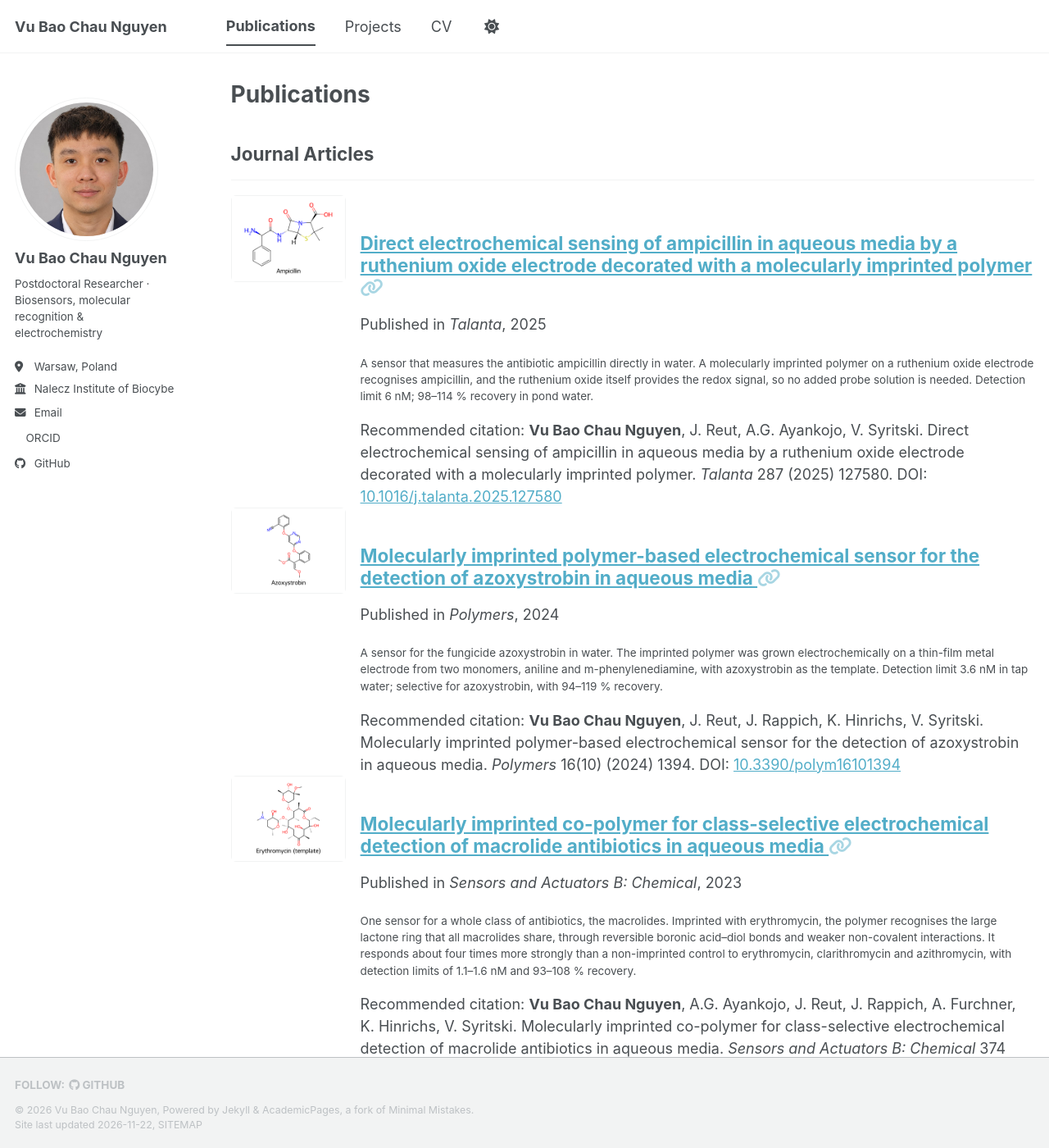
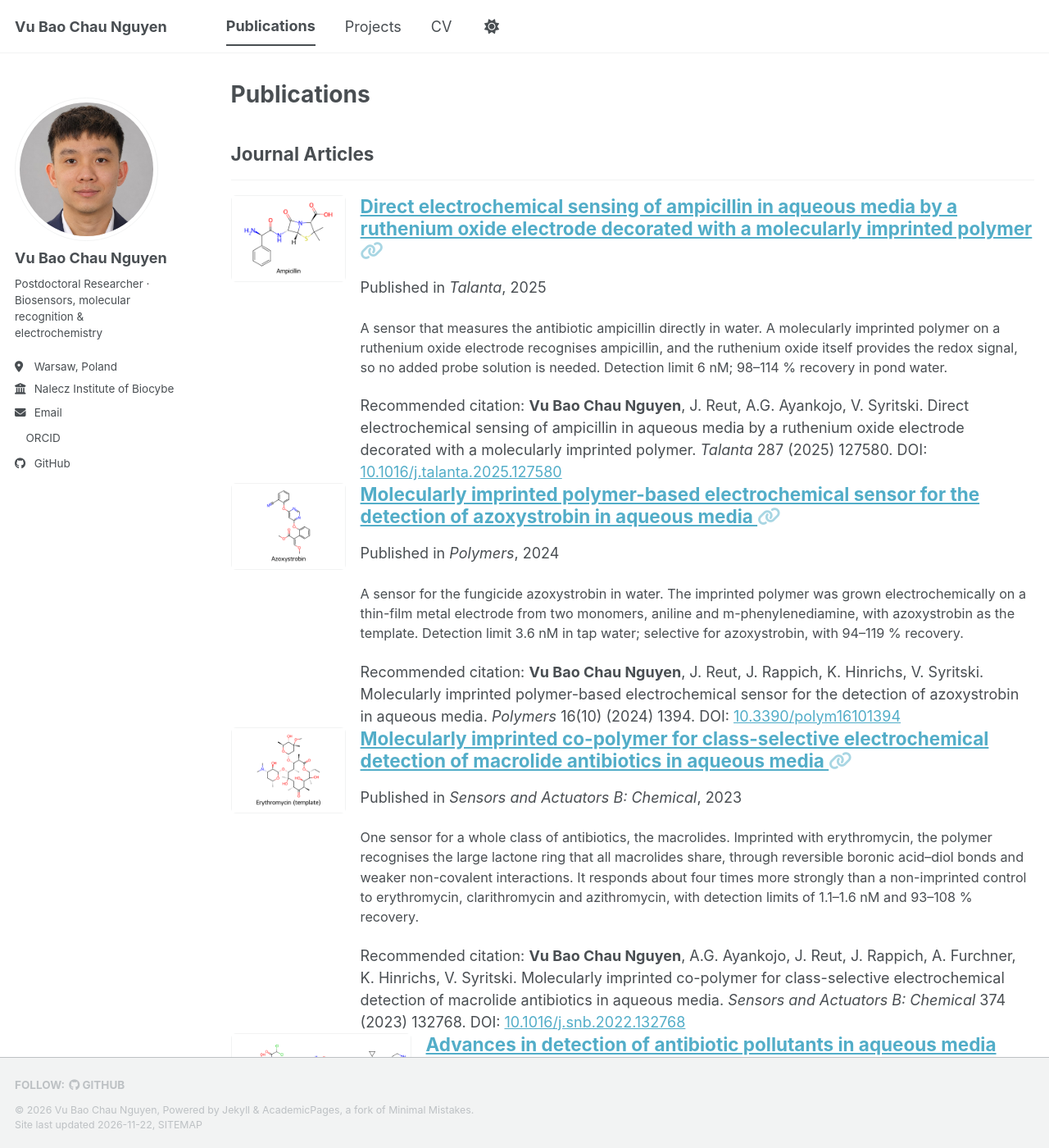
Before and after one commit to deannguyen9xyz/deannguyen9xyz.github.io, a Jekyll site: the page built from _pages/publications.html, in a window 1280 px wide and 1400 px high. Shown: the whole window at 82% size. Built offline with Jekyll 4.4.1, drawn with Linux system fonts in a browser that asks for light colours; a script bundle is joined from its source files by our own code; a style sheet for code colours, icons or effects is not loaded.

Commit message:
Publications: align titles with the structures and enlarge the summaries

```diff
--- a/_sass/layout/_custom.scss
+++ b/_sass/layout/_custom.scss
@@ -180,3 +180,13 @@
     max-width: 560px;
   }
 }
+
+.pub-item__text {
+  .archive__item-title {
+    margin-top: 0;
+  }
+
+  .archive__item-excerpt {
+    font-size: 0.9em; /* plain-language summary, readable next to the citation */
+  }
+}
```
